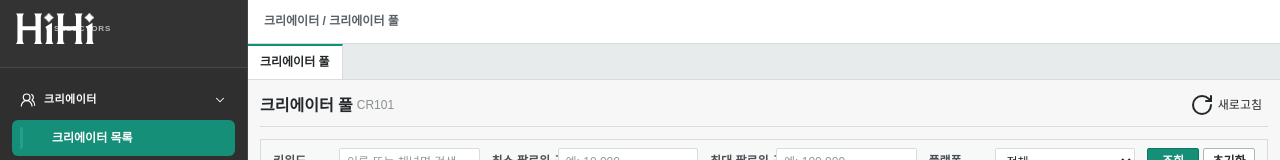
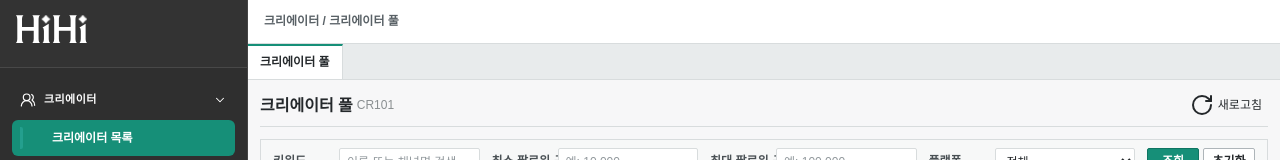
Before and after one commit to HD-Fuma/fe-hiselectors-admin, a React (Vite) app: page / in a window 1280 px wide. Shown: the top 160 px of the page. Built offline with nearby package versions, Linux system fonts and the light colour scheme.

Commit message:
style: simplify sidebar brand header

```diff
--- a/src/components/shell/AdminSidebar.tsx
+++ b/src/components/shell/AdminSidebar.tsx
@@ -66,7 +66,6 @@ export function AdminSidebar({ activeRoute, currentPath }: AdminSidebarProps) {
             alt="더현대Hi"
           />
         </span>
-        <span className="hsas-admin-sidebar__brand-caption">SELECTORS</span>
       </div>
       <nav
         className="hsas-admin-sidebar__navigation"
--- a/src/styles/sidebar-brand.css
+++ b/src/styles/sidebar-brand.css
@@ -7,23 +7,15 @@
 
 .hsas-admin-sidebar__brand-logo-shell {
   display: block;
-  width: 78px;
-  height: 31px;
+  width: 71px;
+  height: 28px;
   flex: 0 0 auto;
 }
 
 .hsas-admin-sidebar__brand-logo {
   display: block;
-  width: 78px;
-  height: 31px;
+  width: 71px;
+  height: 28px;
   object-fit: contain;
   filter: brightness(0) invert(1);
 }
-
-.hsas-admin-sidebar__brand-caption {
-  color: var(--hsas-sidebar-heading);
-  font-size: 9px;
-  font-weight: 700;
-  letter-spacing: 0.12em;
-  line-height: 1;
-}
```
